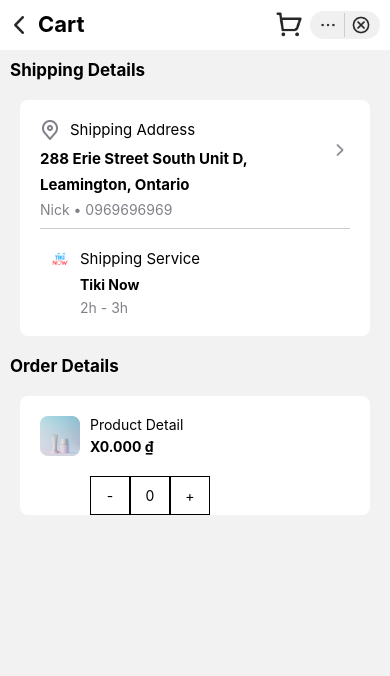
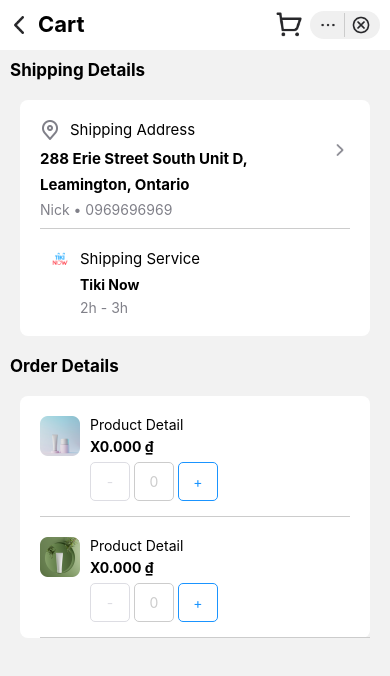
Before and after one commit to areebaqamar021/react-native-projects, a React Native app in the folder ecommerceUi/: screen /Cart in a window 390 px wide. Shown: the top 676 px of the page. Built offline with nearby package versions, Linux system fonts and the light colour scheme.

Commit message:
Refactor Cart screen: Add product quantity controls and enhance layout with improved styling

```diff
--- a/ecommerceUi/src/screens/Cart.js
+++ b/ecommerceUi/src/screens/Cart.js
@@ -70,13 +70,46 @@ const Cart = () => {
                         />
                         <View style={{ flexDirection: 'column', }}>
                             <Text style={{ marginBottom: 5 }}>Product Detail</Text>
-                            <Text style={{ fontWeight: 'bold' }}>X0.000 ₫</Text></View>
+                            <Text style={{ fontWeight: 'bold' }}>X0.000 ₫</Text>
+                            <View style={{ flexDirection: 'row', marginTop: 7, marginBottom: 15 }}>
+                                <TouchableOpacity>
+                                    <Text style={styles.button1}>-</Text>
+                                </TouchableOpacity>
+                                <TouchableOpacity>
+                                    <Text style={styles.button2}>0</Text>
+                                </TouchableOpacity>
+                                <TouchableOpacity>
+                                    <Text style={styles.button3}>+</Text>
+                                </TouchableOpacity>
+                            </View>
+                        </View>
                     </View>
-                    <View style={{flexDirection: 'row', marginLeft: 70}}>
-                        <Text style={styles.buttons}>-</Text>
-                        <Text style={styles.buttons}>0</Text>
-                        <Text style={styles.buttons}>+</Text>
+                    <View style={styles.details1}>
+                        <Image
+                            source={(require('../assets/Image2.png'))}
+                            resizeMode='contain'
+                            style={{
+                                width: 40,
+                                height: 40, marginRight: 10,
+                            }}
+                        />
+                        <View style={{ flexDirection: 'column', }}>
+                            <Text style={{ marginBottom: 5 }}>Product Detail</Text>
+                            <Text style={{ fontWeight: 'bold' }}>X0.000 ₫</Text>
+                            <View style={{ flexDirection: 'row', marginTop: 7, marginBottom: 15 }}>
+                                <TouchableOpacity>
+                                    <Text style={styles.button1}>-</Text>
+                                </TouchableOpacity>
+                                <TouchableOpacity>
+                                    <Text style={styles.button2}>0</Text>
+                                </TouchableOpacity>
+                                <TouchableOpacity>
+                                    <Text style={styles.button3}>+</Text>
+                                </TouchableOpacity>
+                            </View>
+                        </View>
                     </View>
+
                 </View>
             </ScrollView>
         </View>
@@ -113,14 +146,45 @@ const styles = StyleSheet.create({
         marginBottom: 20,
     },
     details: {
+        borderBottomWidth: 1,
+        borderBottomColor: '#ccc',
         flexDirection: 'row',
         margin: 20,
-        marginBottom: 20,
     },
-    buttons: {
+    details1:{
+        flexDirection: 'row',
+        marginLeft: 20,
+        borderBottomWidth: 1,
+        borderBottomColor: '#ccc',
+    },
+    button1: {
         borderWidth: 1,
         padding: 10,
         width: 40,
         textAlign: 'center',
-    }
+        marginRight: 4,
+        borderColor: '#DDDDE3',
+        color: '#DDDDE3',
+        borderRadius: 5,
+    },
+    button2: {
+        borderWidth: 1,
+        padding: 10,
+        width: 40,
+        textAlign: 'center',
+        marginRight: 4,
+        borderColor: '#ccc',
+        color: '#ccc',
+        borderRadius: 5,
+    },
+    button3: {
+        borderWidth: 1,
+        padding: 10,
+        width: 40,
+        textAlign: 'center',
+        marginRight: 4,
+        borderColor: '#1A94FF',
+        color: '#1A94FF',
+        borderRadius: 5,
+    },
 })
```
Also changed, not shown: ecommerceUi/src/assets/Image2.png (added).
